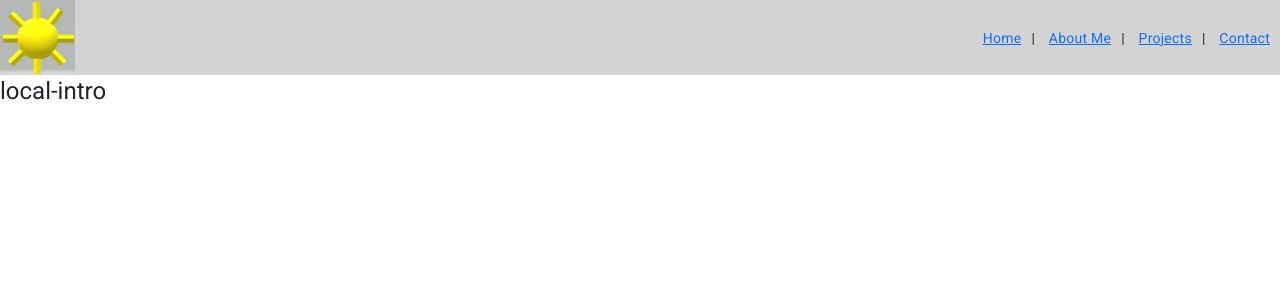
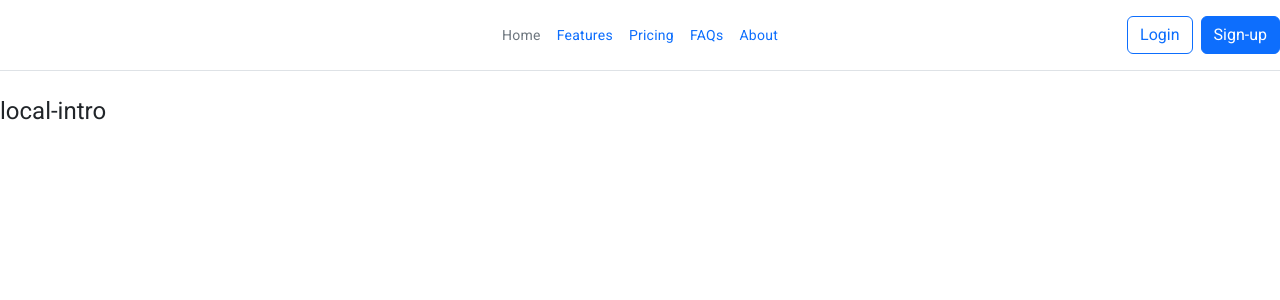
Before and after one commit to franklyhuncakes/franklyhuncakes.github.io, an Angular app: page / in a window 1280 px wide. Shown: the top 300 px of the page. Built offline with nearby package versions, Linux system fonts and the light colour scheme.

Commit message:
added header w/ login signup buttons using btstrp

```diff
--- a/src/app/app.component.html
+++ b/src/app/app.component.html
@@ -1,3 +1,22 @@
-<app-intro-header></app-intro-header>
+ <!-- <app-intro-header></app-intro-header>-->
+ <header class="d-flex flex-wrap align-items-center justify-content-center justify-content-md-between py-3 mb-4 border-bottom">
+  <div class="col-md-3 mb-2 mb-md-0">
+    <a href="/" class="d-inline-flex link-body-emphasis text-decoration-none">
+      <svg class="bi" width="40" height="32" role="img" aria-label="Bootstrap"><use xlink:href="#bootstrap"></use></svg>
+    </a>
+  </div>
 
+  <ul class="nav col-12 col-md-auto mb-2 justify-content-center mb-md-0">
+    <li><a href="#" class="nav-link px-2 link-secondary">Home</a></li>
+    <li><a href="#" class="nav-link px-2">Features</a></li>
+    <li><a href="#" class="nav-link px-2">Pricing</a></li>
+    <li><a href="#" class="nav-link px-2">FAQs</a></li>
+    <li><a href="#" class="nav-link px-2">About</a></li>
+  </ul>
+
+  <div class="col-md-3 text-end">
+    <button type="button" class="btn btn-outline-primary me-2">Login</button>
+    <button type="button" class="btn btn-primary">Sign-up</button>
+  </div>
+</header>
 <h1>{{title}}</h1>
--- a/src/app/intro-header/intro-header.component.css
+++ b/src/app/intro-header/intro-header.component.css
@@ -1,4 +1,4 @@
-.header-wrapper {
+/* .header-wrapper {
   background-color: lightgray;
 }
 
@@ -20,4 +20,4 @@
 .inner-header-wrap nav a {
   padding-right: 10px;
   padding-left: 10px;
-}
+}*/
--- a/src/styles.css
+++ b/src/styles.css
@@ -1,7 +1,7 @@
 /* You can add global styles to this file, and also import other style files */
 /*@import url('../node_modules/bootstrap/dist/css/bootstrap.css');*/
 
-html {
+/*html {
   box-sizing: border-box;
   font-size: 16px;
 }
@@ -14,4 +14,4 @@
 }
 
 html, body { height: 100%; }
-body { margin: 0; font-family: Roboto, "Helvetica Neue", sans-serif; }
+body { margin: 0; font-family: Roboto, "Helvetica Neue", sans-serif; }*/
```
